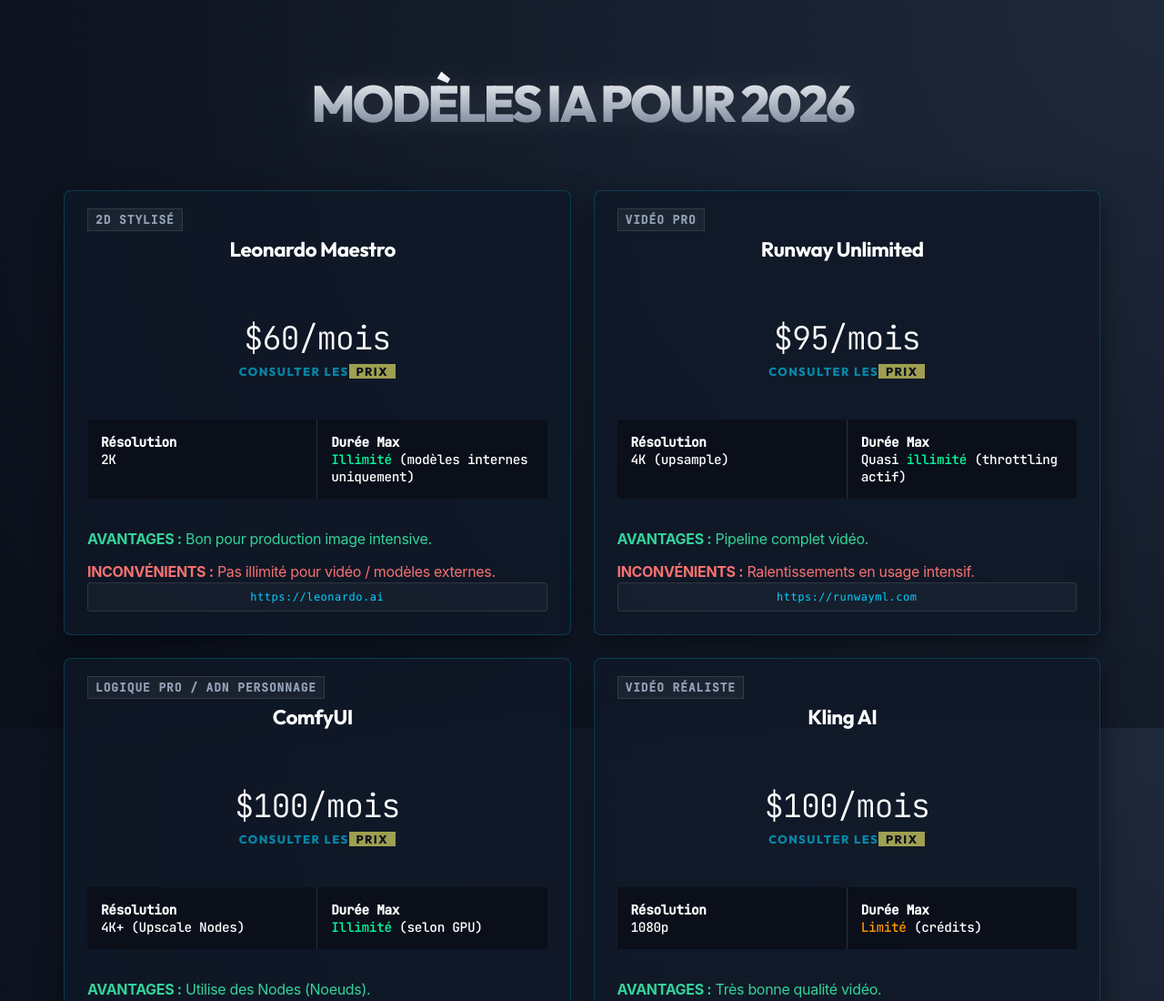
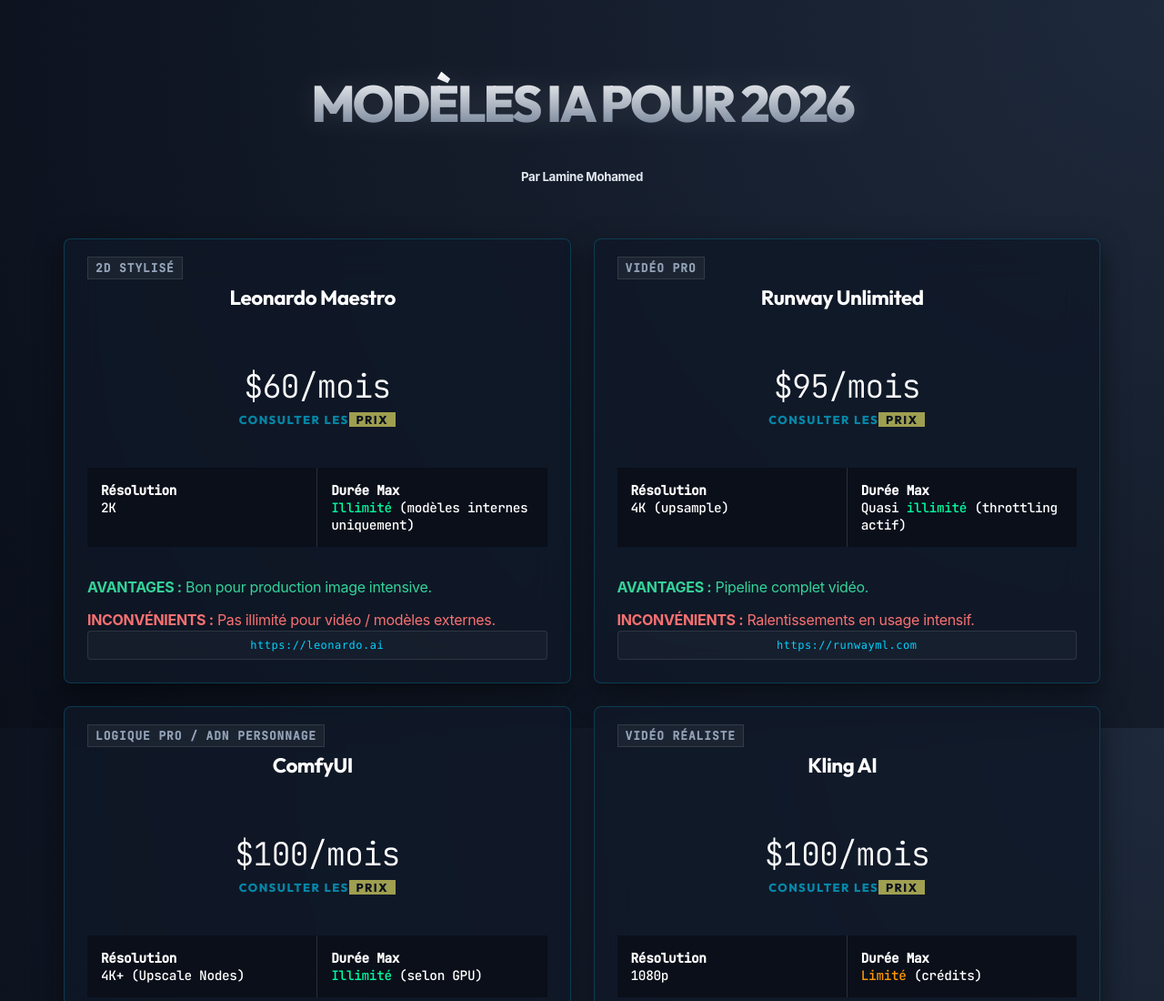
Before and after one commit to MohamedLamine7/AI-Models-A4Kids, a plain HTML site: page index.html in a window 1280 px wide. Shown: the top 1100 px of the page at 91% size. Drawn offline with Linux system fonts and the light colour scheme.

Commit message:
Update index.html

```diff
--- a/index.html
+++ b/index.html
@@ -12,6 +12,7 @@
 <body>
     <header>
         <h1>Modèles IA pour 2026</h1>
+        <h5>Par Lamine Mohamed</h5>
         <!-- <div class="controls">
             <button id="sort-btn">Trier par Prix (Croissant)</button>
         </div> -->
```
